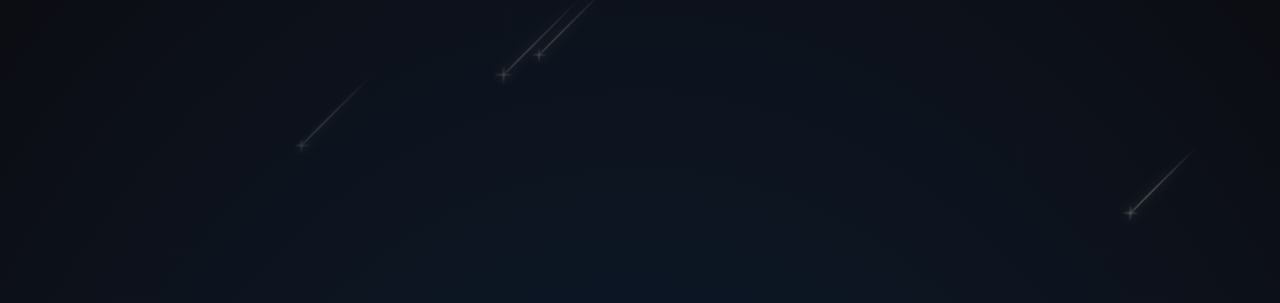
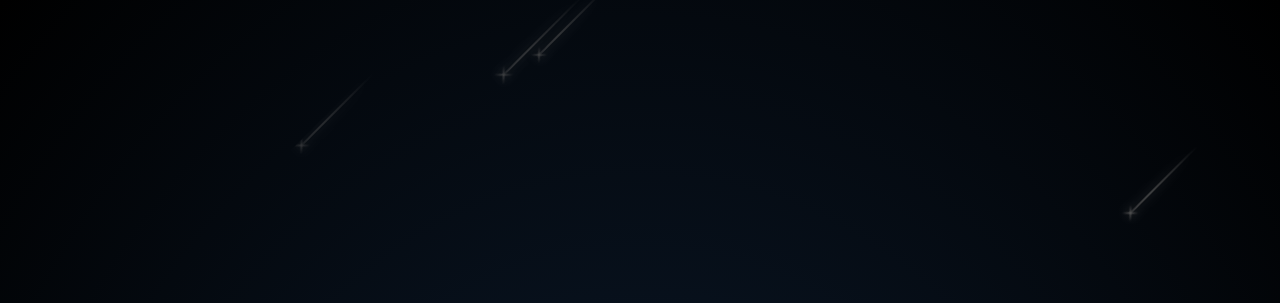
Before and after one commit to clarencechaan/personal-portfolio, a website built with webpack: page dist/index.html in a window 1280 px wide. Shown: the top 303 px of the page. Built offline with nearby package versions, Linux system fonts and the light colour scheme.

Commit message:
darken background ellipsis edges

```diff
--- a/src/styles/index.scss
+++ b/src/styles/index.scss
@@ -24,7 +24,7 @@ body > * {
   width: 100vw;
   top: 0;
   left: 0;
-  background: radial-gradient(ellipse at bottom, #0d1d31 0%, #0c0d13 100%);
+  background: radial-gradient(ellipse at bottom, #0d1d31 0%, #000000 100%);
 }
 
 h1 {
```
